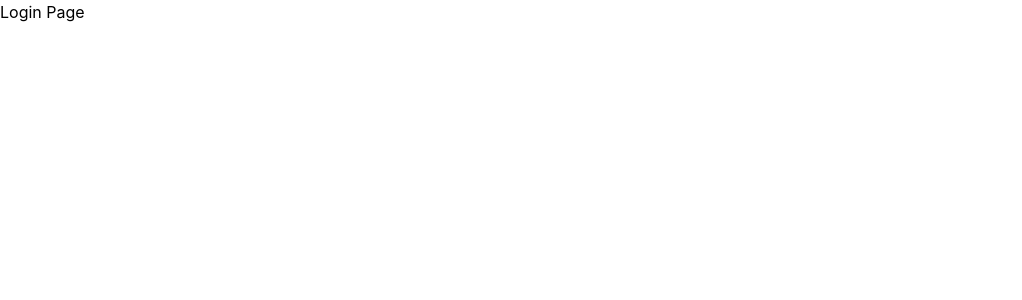
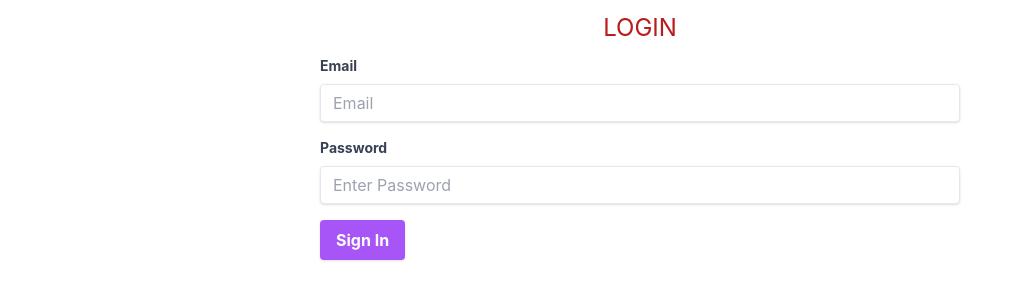
Before and after one commit to Apfirebolt/Fastapi-scrum-master, a React (Create React App) app in the folder frontend/: page /login in a window 1280 px wide. Shown: the top 300 px of the page, without its empty margins (0-1022 px from the left). Built offline with nearby package versions, Linux system fonts and the light colour scheme.

Commit message:
added auth forms license and README

```diff
--- a/frontend/src/pages/Login.jsx
+++ b/frontend/src/pages/Login.jsx
@@ -1,13 +1,49 @@
 import React, { useState } from "react";
 
+const Login = () => {
+  const [email, setEmail] = useState("");
+  const [password, setPassword] = useState("");
 
-const Login = () => {
 
   return (
-    <div>
-      <p>
-        Login Page
-      </p>
+    <div className="md:w-1/2 sm:w-3/4 mx-auto">
+      <p className="text-center text-2xl my-3 text-red-700">LOGIN</p>
+      <div className="mb-4">
+        <label
+          className="block text-gray-700 text-sm font-bold mb-2"
+          htmlFor="email"
+        >
+          Email
+        </label>
+        <input
+          className="shadow appearance-none border rounded w-full py-2 px-3 text-gray-700 leading-tight focus:outline-none focus:shadow-outline"
+          id="email"
+          type="text"
+          placeholder="Email"
+          value={email}
+          onChange={(e) => setEmail(e.target.value)}
+        />
+      </div>
+      <div className="mb-4">
+        <label
+          className="block text-gray-700 text-sm font-bold mb-2"
+          htmlFor="password"
+        >
+          Password
+        </label>
+        <input
+          className="shadow appearance-none border rounded w-full py-2 px-3 text-gray-700 leading-tight focus:outline-none focus:shadow-outline"
+          id="password"
+          type="password"
+          placeholder="Enter Password"
+          value={password}
+          onChange={(e) => setPassword(e.target.value)}
+        />
+      </div>
+
+      <button className="shadow bg-purple-500 hover:bg-purple-400 focus:shadow-outline focus:outline-none text-white font-bold py-2 px-4 rounded" type="button">
+        Sign In
+      </button>
     </div>
   );
 };
--- a/frontend/src/pages/Register.jsx
+++ b/frontend/src/pages/Register.jsx
@@ -1,13 +1,98 @@
 import React, { useState } from "react";
 
-
 const Register = () => {
+  const [email, setEmail] = useState("");
+  const [username, setUsername] = useState("");
+  const [password, setPassword] = useState("");
+  const [firstName, setFirstName] = useState("");
+  const [lastName, setLastName] = useState("");
 
   return (
-    <div>
-      <p>
-        Register Page
-      </p>
+    <div className="md:w-1/2 sm:w-3/4 mx-auto">
+      <p className="text-center text-2xl my-3 text-red-700">REGISTER</p>
+      <div className="mb-4">
+        <label
+          className="block text-gray-700 text-sm font-bold mb-2"
+          htmlFor="email"
+        >
+          Email
+        </label>
+        <input
+          className="shadow appearance-none border rounded w-full py-2 px-3 text-gray-700 leading-tight focus:outline-none focus:shadow-outline"
+          id="email"
+          type="text"
+          placeholder="Email"
+          value={email}
+          onChange={(e) => setEmail(e.target.value)}
+        />
+      </div>
+      <div className="mb-4">
+        <label
+          className="block text-gray-700 text-sm font-bold mb-2"
+          htmlFor="username"
+        >
+          Username
+        </label>
+        <input
+          className="shadow appearance-none border rounded w-full py-2 px-3 text-gray-700 leading-tight focus:outline-none focus:shadow-outline"
+          id="username"
+          type="text"
+          placeholder="Username"
+          value={username}
+          onChange={(e) => setUsername(e.target.value)}
+        />
+      </div>
+      <div className="mb-4">
+        <label
+          className="block text-gray-700 text-sm font-bold mb-2"
+          htmlFor="password"
+        >
+          Password
+        </label>
+        <input
+          className="shadow appearance-none border rounded w-full py-2 px-3 text-gray-700 leading-tight focus:outline-none focus:shadow-outline"
+          id="password"
+          type="password"
+          placeholder="Enter Password"
+          value={password}
+          onChange={(e) => setPassword(e.target.value)}
+        />
+      </div>
+      <div className="mb-4">
+        <label
+          className="block text-gray-700 text-sm font-bold mb-2"
+          htmlFor="firstName"
+        >
+          First Name
+        </label>
+        <input
+          className="shadow appearance-none border rounded w-full py-2 px-3 text-gray-700 leading-tight focus:outline-none focus:shadow-outline"
+          id="firstName"
+          type="text"
+          placeholder="First Name"
+          value={firstName}
+          onChange={(e) => setFirstName(e.target.value)}
+        />
+      </div>
+      <div className="mb-4">
+        <label
+          className="block text-gray-700 text-sm font-bold mb-2"
+          htmlFor="lastName"
+        >
+          Last Name
+        </label>
+        <input
+          className="shadow appearance-none border rounded w-full py-2 px-3 text-gray-700 leading-tight focus:outline-none focus:shadow-outline"
+          id="lastName"
+          type="text"
+          placeholder="Last Name"
+          value={lastName}
+          onChange={(e) => setLastName(e.target.value)}
+        />
+      </div>
+      <button className="shadow bg-purple-500 hover:bg-purple-400 focus:shadow-outline focus:outline-none text-white font-bold py-2 px-4 rounded" type="button">
+        Sign Up
+      </button>
     </div>
   );
 };
```
Also changed, not shown: 2 other files (tests, documents, lock files or other folders).
